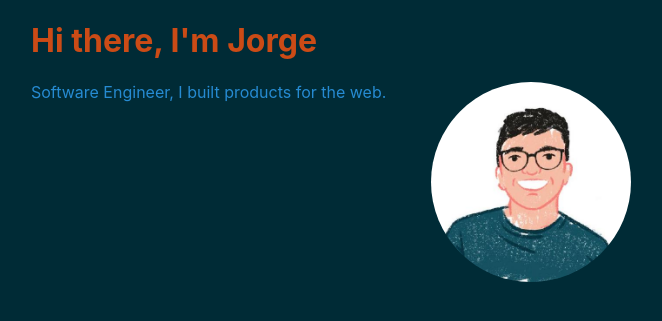
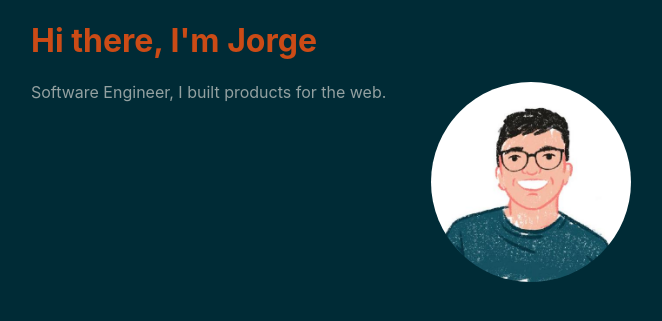
Before and after one commit to JorgeGarciaxyz/jorgegarciaxyz.github.io, a Jekyll site: the page built from index.html, in a window 1280 px wide. Shown: the top 321 px of the page, without its empty margins (309-971 px from the left). Built offline with Jekyll 4.4.1, drawn with Linux system fonts in a browser that asks for light colours.

Commit message:
Feat: Add base anchor and list styles

```diff
--- a/_sass/main.scss
+++ b/_sass/main.scss
@@ -18,8 +18,25 @@
 
 body {
   background: $base03;
-  color: $blue;
+  color: $base1;
   font-family: $bodyFont;
+
+  a {
+    color: $blue;
+  }
+
+  ul {
+    list-style: none;
+  }
+
+  ul li::before {
+    color: $yellow;
+    content: "\2022";
+    font-weight: bold;
+    display: inline-block;
+    width: 1em;
+    margin-left: -1em;
+  }
 }
 
 .text-green { color: $green; }
```
